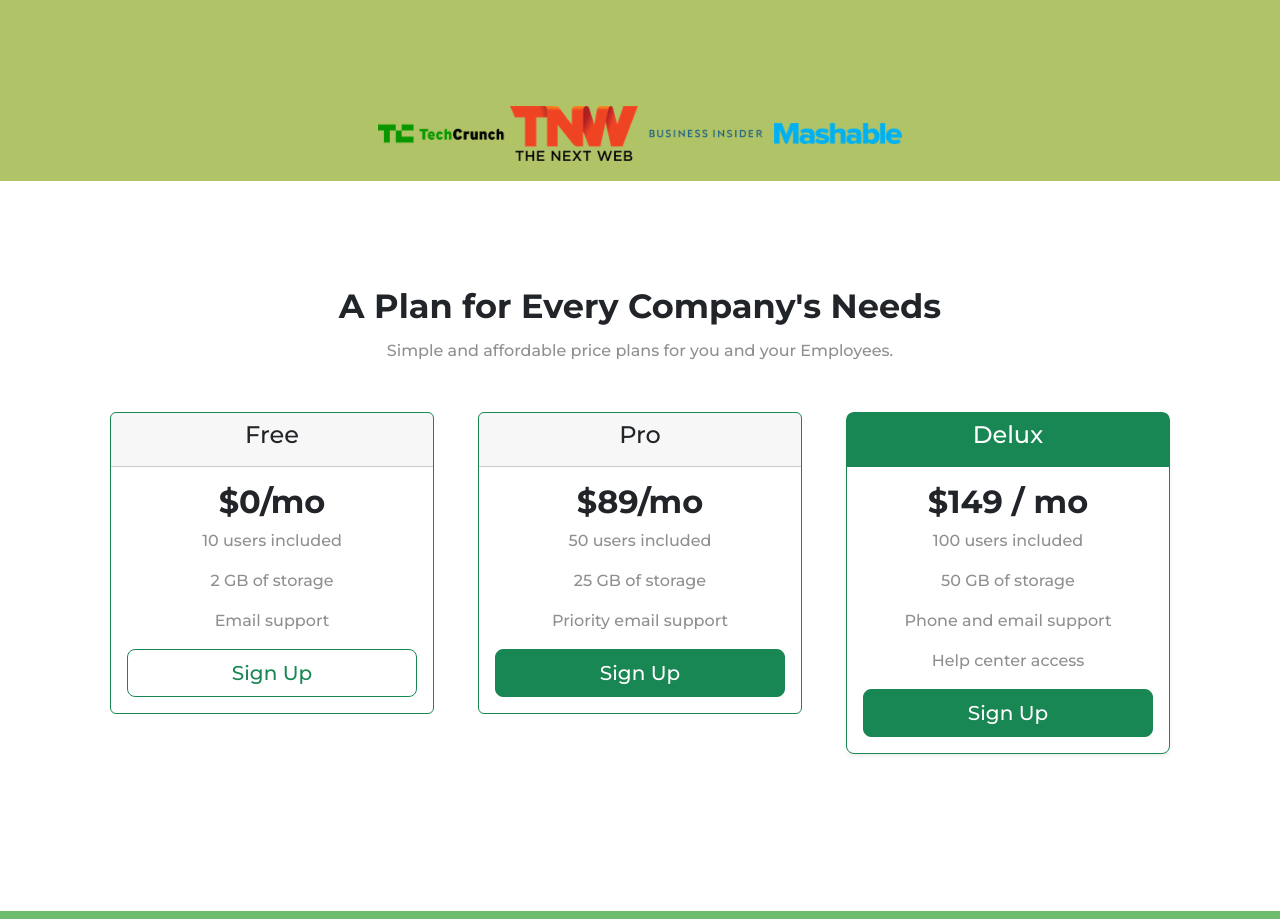
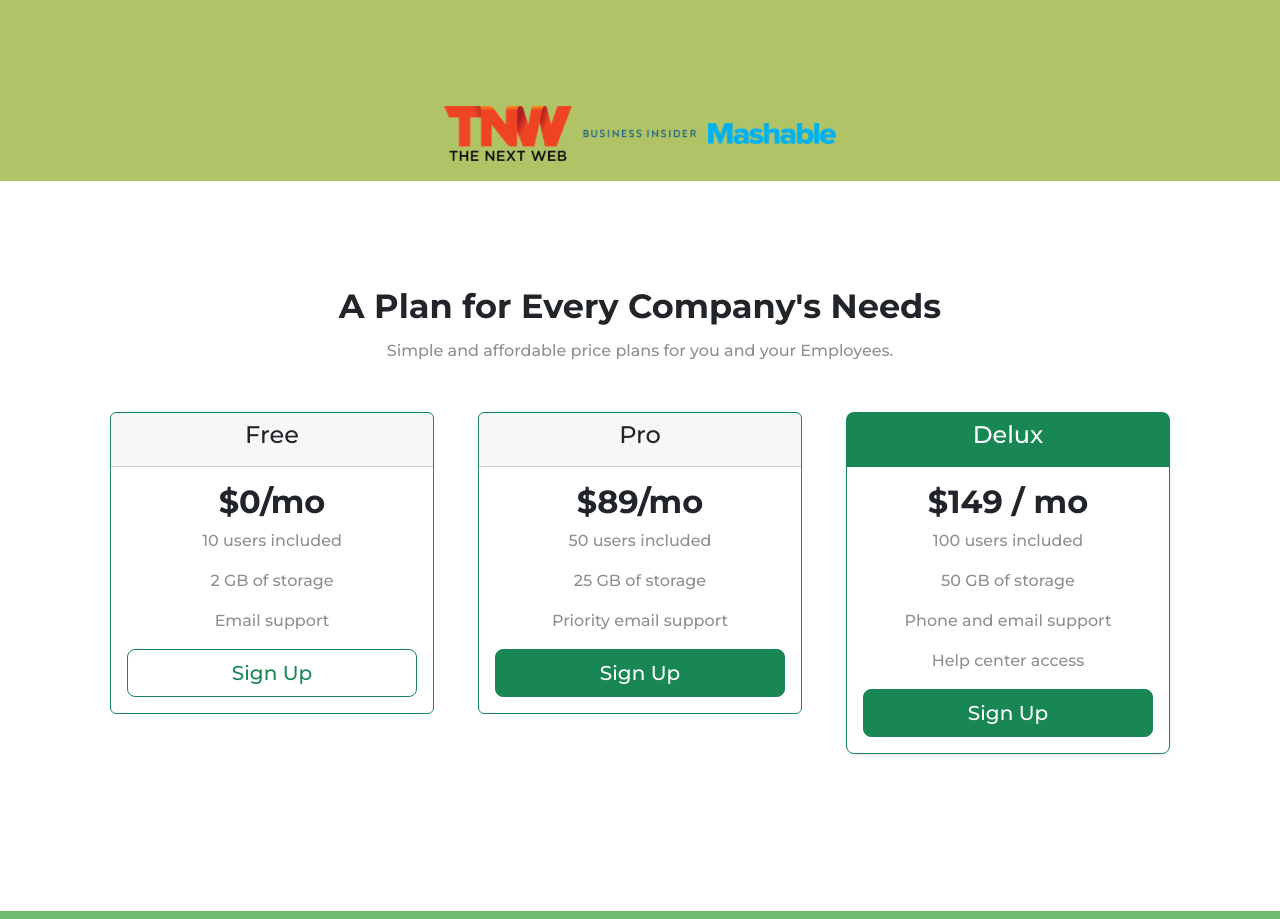
Before and after one commit to RayCervan3/Just-in-Time, a plain HTML site: page index.html in a window 1280 px wide. Shown: the part 1463-2382 px from the top of the page. Drawn offline with nearby package versions, Linux system fonts and the light colour scheme.

Commit message:
Update index.html

```diff
--- a/index.html
+++ b/index.html
@@ -118,7 +118,7 @@
     <!-- Press -->
 
     <section id="press">
-      <img class="press-images" src="images/TechCrunch.png" alt="tc-logo">
+
       <img class="press-images" src="images/tnw.png" alt="tnw-logo">
       <img class="press-images" src="images/bizinsider.png" alt="biz-insider-logo">
       <img class="press-images" src="images/mashable.png" alt="mashable-logo">
```
